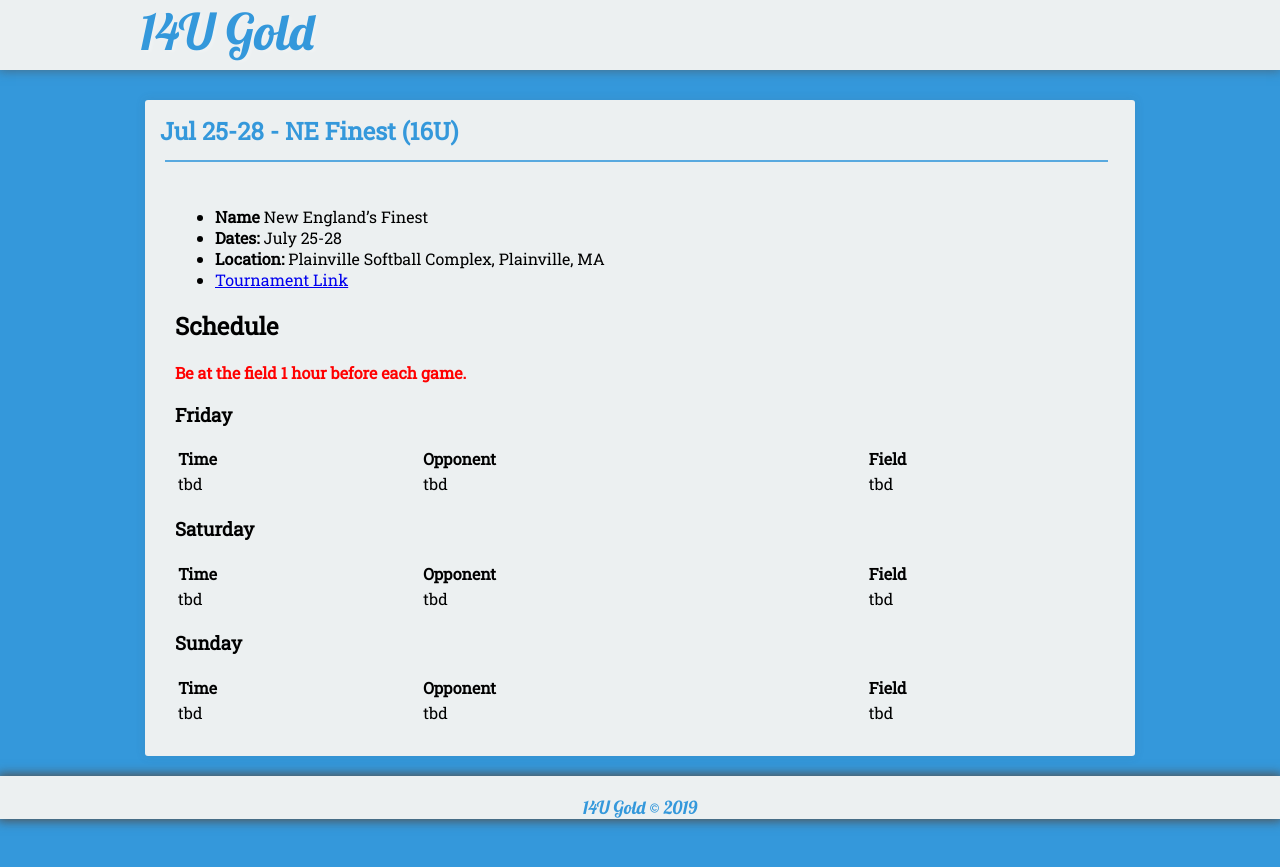
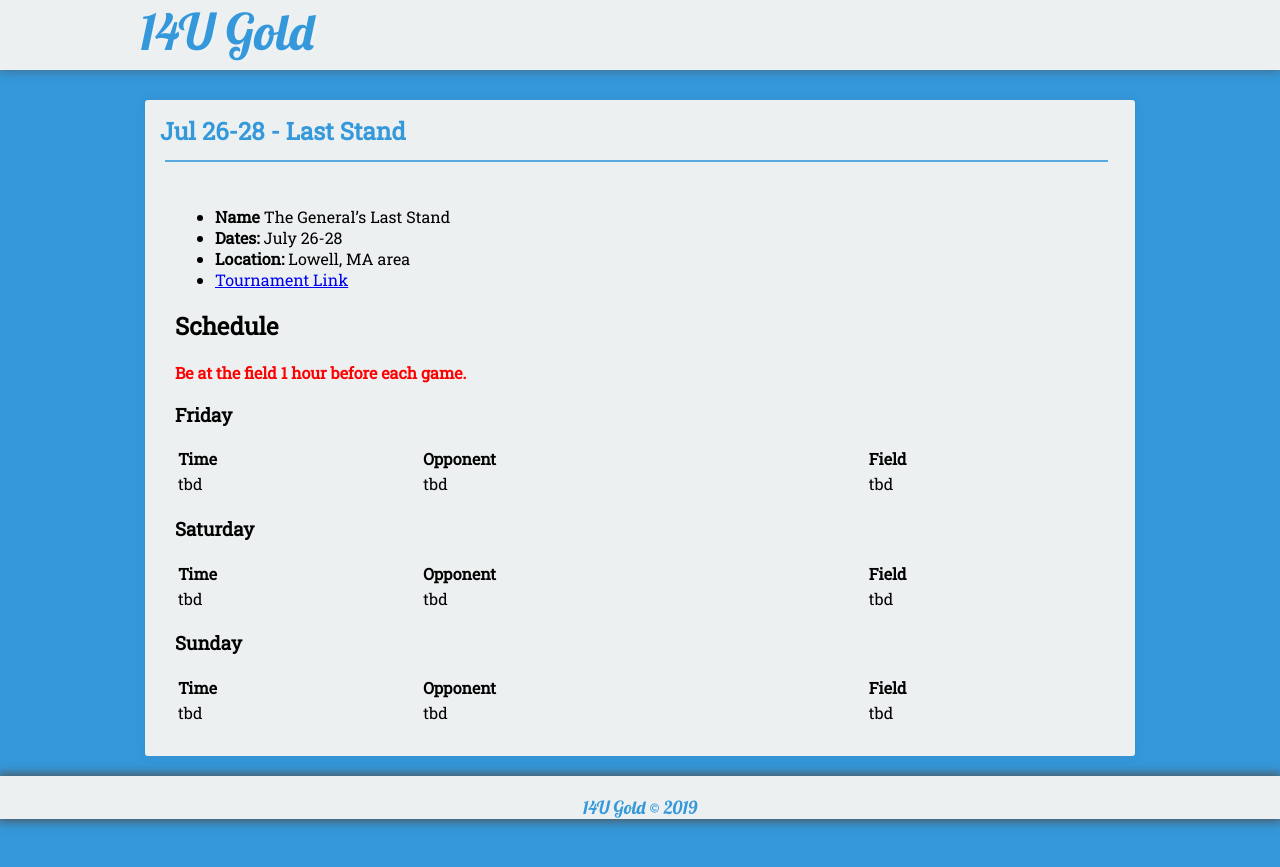
Before and after one commit to seanmerrow/ecf, a Jekyll site: the page built from _posts/2019-07-01-Jul-20-Finest.md, in a window 1280 px wide. Shown: the top 867 px of the page. Built offline with Jekyll 4.4.1, drawn with Linux system fonts in a browser that asks for light colours; nearby versions of some CDN libraries.

Commit message:
Update 2019-07-01-Jul-20-Finest.md

```diff
--- a/_posts/2019-07-01-Jul-20-Finest.md
+++ b/_posts/2019-07-01-Jul-20-Finest.md
@@ -1,17 +1,17 @@
 ---
 layout: post
-title: Jul 25-28 - NE Finest (16U)
-description: New England's Finest
-excerpt: "New England's Finest"
+title: Jul 26-28 - Last Stand
+description: The General's Last Stand
+excerpt: "The General's Last Stand"
 tag:
 - tournament
 category:
 - tournament
 ---
-* **Name** New England's Finest
-* **Dates:** July 25-28
-* **Location:**  Plainville Softball Complex, Plainville, MA
-* [Tournament Link](http://www.nefinestshowcase.com/showcase-tournament.cfm)
+* **Name** The General's Last Stand
+* **Dates:** July 26-28
+* **Location:**  Lowell, MA area
+* [Tournament Link](http://www.asanewengland.com/TournamentDetails.aspx?TournamentKey=5216)
 
 ## Schedule
 **<span style="color:red">Be at the field 1 hour before each game.</span>**
```
